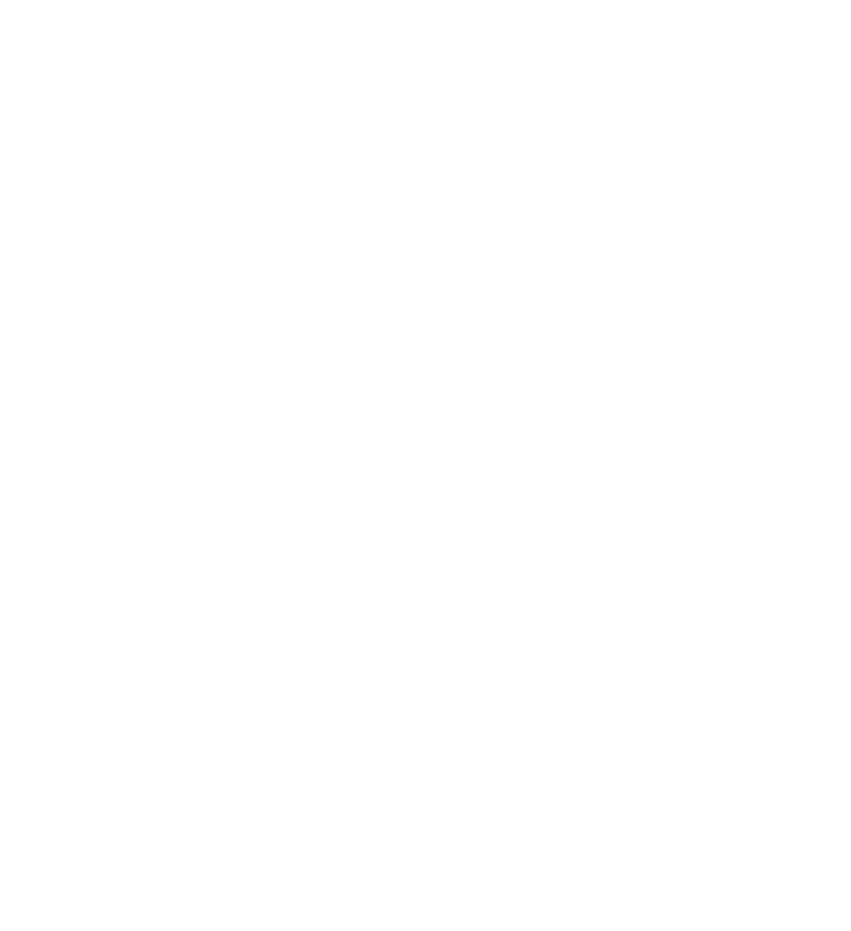
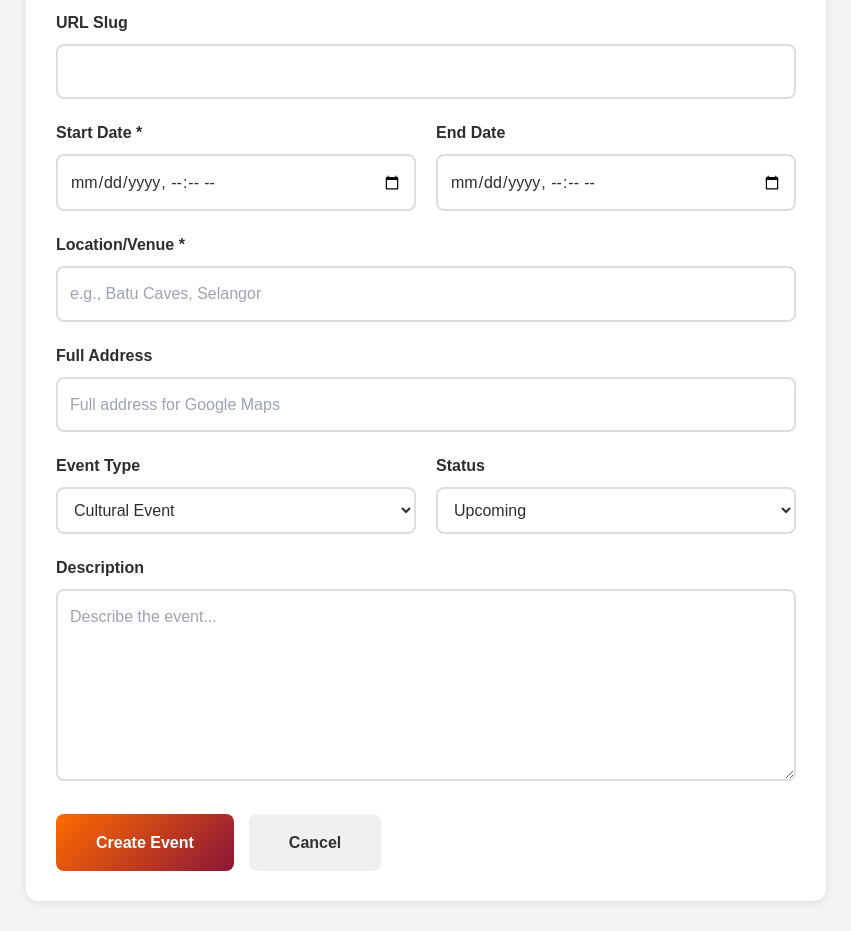
Before and after one commit to riquezajoven12-beep/the-indian-malaysian-asia, a Next.js app: page /admin/events/new in a window 1280 px wide. Before the commit this address had no page. Shown: the part 427-1358 px from the top of the page, without its empty margins (214-1065 px from the left). Before the commit the page ends 800 px from the top, so only its background shows below. Built offline with nearby package versions, Linux system fonts and the light colour scheme.

Commit message:
Create page.tsx

```diff
--- /dev/null
+++ b/src/app/admin/events/new/page.tsx
@@ -0,0 +1,218 @@
+'use client';
+
+import { useState } from 'react';
+import { useRouter } from 'next/navigation';
+
+export default function NewEventPage() {
+  const router = useRouter();
+  const [saving, setSaving] = useState(false);
+  const [event, setEvent] = useState({
+    title: '',
+    slug: '',
+    description: '',
+    start_date: '',
+    end_date: '',
+    location: '',
+    address: '',
+    event_type: 'cultural',
+    status: 'upcoming',
+  });
+
+  const generateSlug = (title: string) => {
+    return title.toLowerCase().replace(/[^a-z0-9]+/g, '-').replace(/(^-|-$)/g, '');
+  };
+
+  const handleTitleChange = (e: React.ChangeEvent<HTMLInputElement>) => {
+    const title = e.target.value;
+    setEvent({ ...event, title, slug: generateSlug(title) });
+  };
+
+  const handleSubmit = async (e: React.FormEvent) => {
+    e.preventDefault();
+    setSaving(true);
+
+    try {
+      const res = await fetch('/api/events', {
+        method: 'POST',
+        headers: { 'Content-Type': 'application/json' },
+        body: JSON.stringify(event),
+      });
+
+      if (res.ok) {
+        alert('Event created successfully!');
+        router.push('/admin/events');
+      } else {
+        alert('Error creating event');
+      }
+    } catch (error) {
+      alert('Error creating event');
+    } finally {
+      setSaving(false);
+    }
+  };
+
+  return (
+    <div style={{ maxWidth: '800px', margin: '0 auto' }}>
+      <h1 style={{ fontFamily: "'Playfair Display', serif", fontSize: '2.5rem', color: '#1A1A1A', marginBottom: '10px' }}>
+        Create New Event
+      </h1>
+      <p style={{ color: '#666', marginBottom: '30px' }}>Add a new community event or festival</p>
+
+      <form onSubmit={handleSubmit} style={{ background: 'white', padding: '30px', borderRadius: '12px', boxShadow: '0 2px 10px rgba(0,0,0,0.1)' }}>
+        {/* Title */}
+        <div style={{ marginBottom: '20px' }}>
+          <label style={{ display: 'block', fontWeight: 600, marginBottom: '8px' }}>Event Title *</label>
+          <input
+            type="text"
+            value={event.title}
+            onChange={handleTitleChange}
+            placeholder="e.g., Thaipusam Festival 2026"
+            required
+            style={{ width: '100%', padding: '12px', border: '2px solid #ddd', borderRadius: '8px', fontSize: '1rem' }}
+          />
+        </div>
+
+        {/* Slug */}
+        <div style={{ marginBottom: '20px' }}>
+          <label style={{ display: 'block', fontWeight: 600, marginBottom: '8px' }}>URL Slug</label>
+          <input
+            type="text"
+            value={event.slug}
+            onChange={(e) => setEvent({ ...event, slug: e.target.value })}
+            style={{ width: '100%', padding: '12px', border: '2px solid #ddd', borderRadius: '8px' }}
+          />
+        </div>
+
+        {/* Date Row */}
+        <div style={{ display: 'grid', gridTemplateColumns: '1fr 1fr', gap: '20px', marginBottom: '20px' }}>
+          <div>
+            <label style={{ display: 'block', fontWeight: 600, marginBottom: '8px' }}>Start Date *</label>
+            <input
+              type="datetime-local"
+              value={event.start_date}
+              onChange={(e) => setEvent({ ...event, start_date: e.target.value })}
+              required
+              style={{ width: '100%', padding: '12px', border: '2px solid #ddd', borderRadius: '8px' }}
+            />
+          </div>
+          <div>
+            <label style={{ display: 'block', fontWeight: 600, marginBottom: '8px' }}>End Date</label>
+            <input
+              type="datetime-local"
+              value={event.end_date}
+              onChange={(e) => setEvent({ ...event, end_date: e.target.value })}
+              style={{ width: '100%', padding: '12px', border: '2px solid #ddd', borderRadius: '8px' }}
+            />
+          </div>
+        </div>
+
+        {/* Location */}
+        <div style={{ marginBottom: '20px' }}>
+          <label style={{ display: 'block', fontWeight: 600, marginBottom: '8px' }}>Location/Venue *</label>
+          <input
+            type="text"
+            value={event.location}
+            onChange={(e) => setEvent({ ...event, location: e.target.value })}
+            placeholder="e.g., Batu Caves, Selangor"
+            required
+            style={{ width: '100%', padding: '12px', border: '2px solid #ddd', borderRadius: '8px' }}
+          />
+        </div>
+
+        {/* Address */}
+        <div style={{ marginBottom: '20px' }}>
+          <label style={{ display: 'block', fontWeight: 600, marginBottom: '8px' }}>Full Address</label>
+          <input
+            type="text"
+            value={event.address}
+            onChange={(e) => setEvent({ ...event, address: e.target.value })}
+            placeholder="Full address for Google Maps"
+            style={{ width: '100%', padding: '12px', border: '2px solid #ddd', borderRadius: '8px' }}
+          />
+        </div>
+
+        {/* Type & Status */}
+        <div style={{ display: 'grid', gridTemplateColumns: '1fr 1fr', gap: '20px', marginBottom: '20px' }}>
+          <div>
+            <label style={{ display: 'block', fontWeight: 600, marginBottom: '8px' }}>Event Type</label>
+            <select
+              value={event.event_type}
+              onChange={(e) => setEvent({ ...event, event_type: e.target.value })}
+              style={{ width: '100%', padding: '12px', border: '2px solid #ddd', borderRadius: '8px', background: 'white' }}
+            >
+              <option value="religious">Religious Festival</option>
+              <option value="cultural">Cultural Event</option>
+              <option value="education">Education</option>
+              <option value="business">Business/Networking</option>
+              <option value="community">Community Gathering</option>
+              <option value="sports">Sports</option>
+              <option value="charity">Charity</option>
+            </select>
+          </div>
+          <div>
+            <label style={{ display: 'block', fontWeight: 600, marginBottom: '8px' }}>Status</label>
+            <select
+              value={event.status}
+              onChange={(e) => setEvent({ ...event, status: e.target.value })}
+              style={{ width: '100%', padding: '12px', border: '2px solid #ddd', borderRadius: '8px', background: 'white' }}
+            >
+              <option value="upcoming">Upcoming</option>
+              <option value="ongoing">Ongoing</option>
+              <option value="completed">Completed</option>
+              <option value="cancelled">Cancelled</option>
+            </select>
+          </div>
+        </div>
+
+        {/* Description */}
+        <div style={{ marginBottom: '25px' }}>
+          <label style={{ display: 'block', fontWeight: 600, marginBottom: '8px' }}>Description</label>
+          <textarea
+            value={event.description}
+            onChange={(e) => setEvent({ ...event, description: e.target.value })}
+            placeholder="Describe the event..."
+            rows={6}
+            style={{ width: '100%', padding: '12px', border: '2px solid #ddd', borderRadius: '8px', resize: 'vertical' }}
+          />
+        </div>
+
+        {/* Buttons */}
+        <div style={{ display: 'flex', gap: '15px' }}>
+          <button
+            type="submit"
+            disabled={saving}
+            style={{
+              background: 'linear-gradient(135deg, #FF6B00 0%, #8B1538 100%)',
+              color: 'white',
+              border: 'none',
+              padding: '15px 40px',
+              fontSize: '1rem',
+              fontWeight: 600,
+              borderRadius: '8px',
+              cursor: saving ? 'not-allowed' : 'pointer',
+              opacity: saving ? 0.7 : 1,
+            }}
+          >
+            {saving ? 'Saving...' : 'Create Event'}
+          </button>
+          <button
+            type="button"
+            onClick={() => router.back()}
+            style={{
+              background: '#f0f0f0',
+              color: '#333',
+              border: 'none',
+              padding: '15px 40px',
+              fontSize: '1rem',
+              fontWeight: 600,
+              borderRadius: '8px',
+              cursor: 'pointer',
+            }}
+          >
+            Cancel
+          </button>
+        </div>
+      </form>
+    </div>
+  );
+}
```
